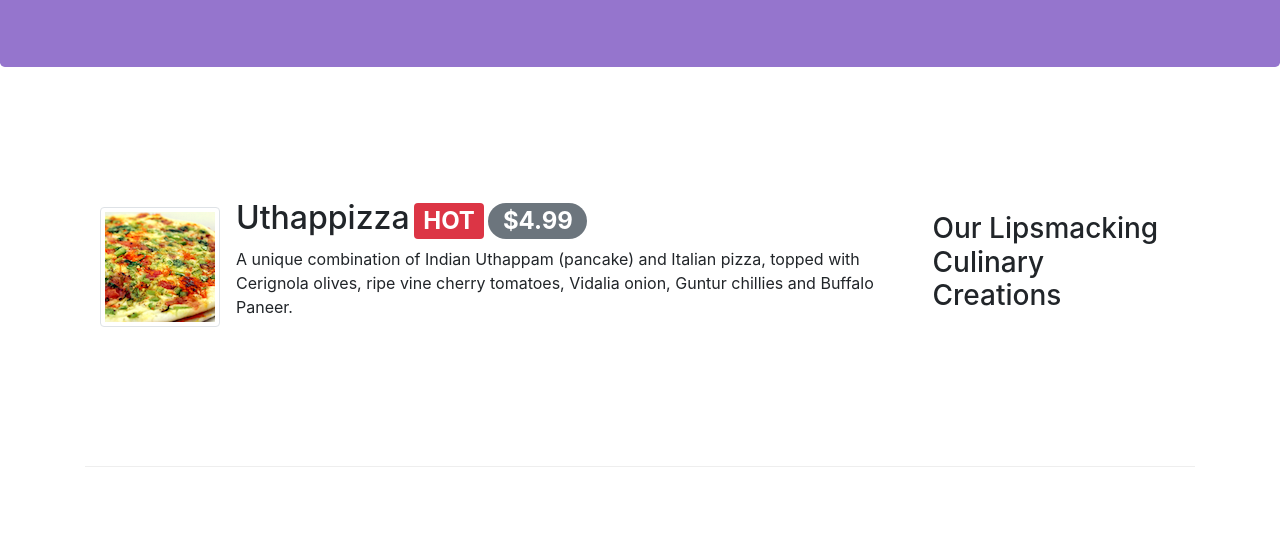
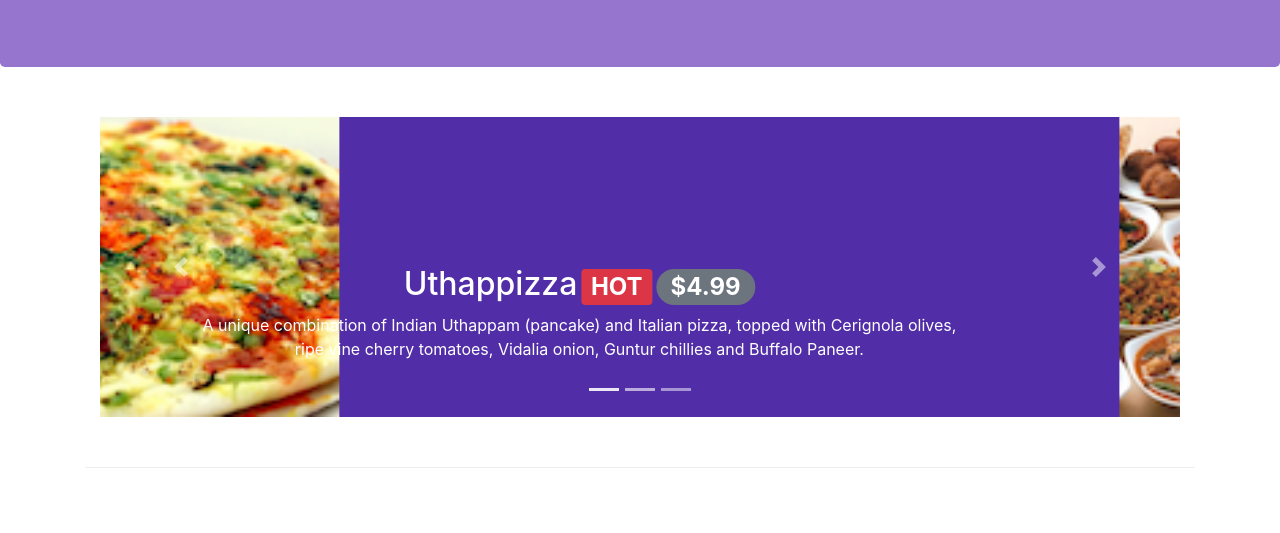
Before and after one commit to baluevD/Coursera-Bootstrap-4, a website: page index.html in a window 1280 px wide. Shown: the part 267-800 px from the top of the page. Drawn offline with nearby package versions, Linux system fonts and the light colour scheme.

Commit message:
Carousel

```diff
--- a/css/styles.css
+++ b/css/styles.css
@@ -44,3 +44,18 @@ body {
     border-bottom: 1px solid #ddd;
     padding: 10px;
 }
+
+.carousel {
+    background: #512DA8;
+}
+
+.carousel-item {
+    height: 300px;
+}
+
+.carousel-item img {
+    position: absolute;
+    top: 0;
+    left: 0;
+    min-height: 300px;
+}
--- a/index.html
+++ b/index.html
@@ -32,7 +32,7 @@
                 </ul>
                 <span class="navbar-text">
                     <a data-toggle="modal" data-target="#loginModal">
-                    <span class="fa fa-sign-in"></span> Login</a>
+                        <span class="fa fa-sign-in"></span> Login</a>
                 </span>
             </div>
         </div>
@@ -59,7 +59,7 @@
                                 <div class="form-check">
                                     <input class="form-check-input" type="checkbox">
                                     <label class="form-check-label"> Remember me
-                                        </label>
+                                    </label>
                                 </div>
                             </div>
                         </div>
@@ -91,6 +91,47 @@
     </header>
 
     <div class="container">
+        <div class="row row-content">
+            <div class="col">
+                <div id="mycarousel" class="carousel slide" data-ride="carousel">
+                    <div class="carousel-inner" role="listbox">
+                        <div class="carousel-item active">
+                            <img src="img/uthappizza.png" alt="Uthappizza" class="d-block img-fluid">
+                            <div class="carousel-caption d-none d-md-block">
+                                <h2>Uthappizza<span class="badge badge-danger ml-1">HOT</span><span class="badge badge-pill badge-secondary ml-1">$4.99</span></h2>
+                                <p class="d-none d-sm-block">A unique combination of Indian Uthappam (pancake) and Italian pizza, topped with Cerignola olives, ripe vine cherry tomatoes, Vidalia onion, Guntur chillies and Buffalo Paneer.</p>
+                            </div>
+                        </div>
+                        <div class="carousel-item">
+                            <img src="img/buffet.png" alt="Buffet" class="d-block img-fluid">
+                            <div class="carousel-caption d-none d-md-block">
+                                <h2>Weekend Grand Buffet<span class="badge badge-danger ml-1">NEW</span></h2>
+                                <p class="d-none d-sm-block">Featuring mouthwatering combinations with a choice of five different salads, six enticing appetizers, six main entrees and five choicest desserts. Free flowing bubbly and soft drinks. All for just $19.99 per person </p>
+                            </div>
+                        </div>
+                        <div class="carousel-item">
+                            <img src="img/alberto.png" alt="Alberto" class="d-block img-fluid">
+                            <div class="carousel-caption d-none d-md-block">
+                                <h2>Alberto Somayya</h2>
+                                <h4>Executive Chef</h4>
+                                <p class="d-none d-sm-block">Award winning three-star Michelin chef with wide International experience having worked closely with whos-who in the culinary world, he specializes in creating mouthwatering Indo-Italian fusion experiences.</p>
+                            </div>
+                        </div>
+                    </div>
+                    <ol class="carousel-indicators">
+                        <li data-target="#mycarousel" data-slide-to="0" class="active"></li>
+                        <li data-target="#mycarousel" data-slide-to="1"></li>
+                        <li data-target="#mycarousel" data-slide-to="2"></li>
+                    </ol>
+                    <a class="carousel-control-prev" href="#mycarousel" role="button" data-slide="prev">
+                        <span class="carousel-control-prev-icon"></span>
+                    </a>
+                    <a class="carousel-control-next" href="#mycarousel" role="button" data-slide="next">
+                        <span class="carousel-control-next-icon"></span>
+                    </a>
+                </div>
+            </div>
+        </div>
         <div class="row row-content align-items-center">
             <div class="col-12 col-sm-4 order-sm-last col-md-3">
                 <h3>Our Lipsmacking Culinary Creations</h3>
```
